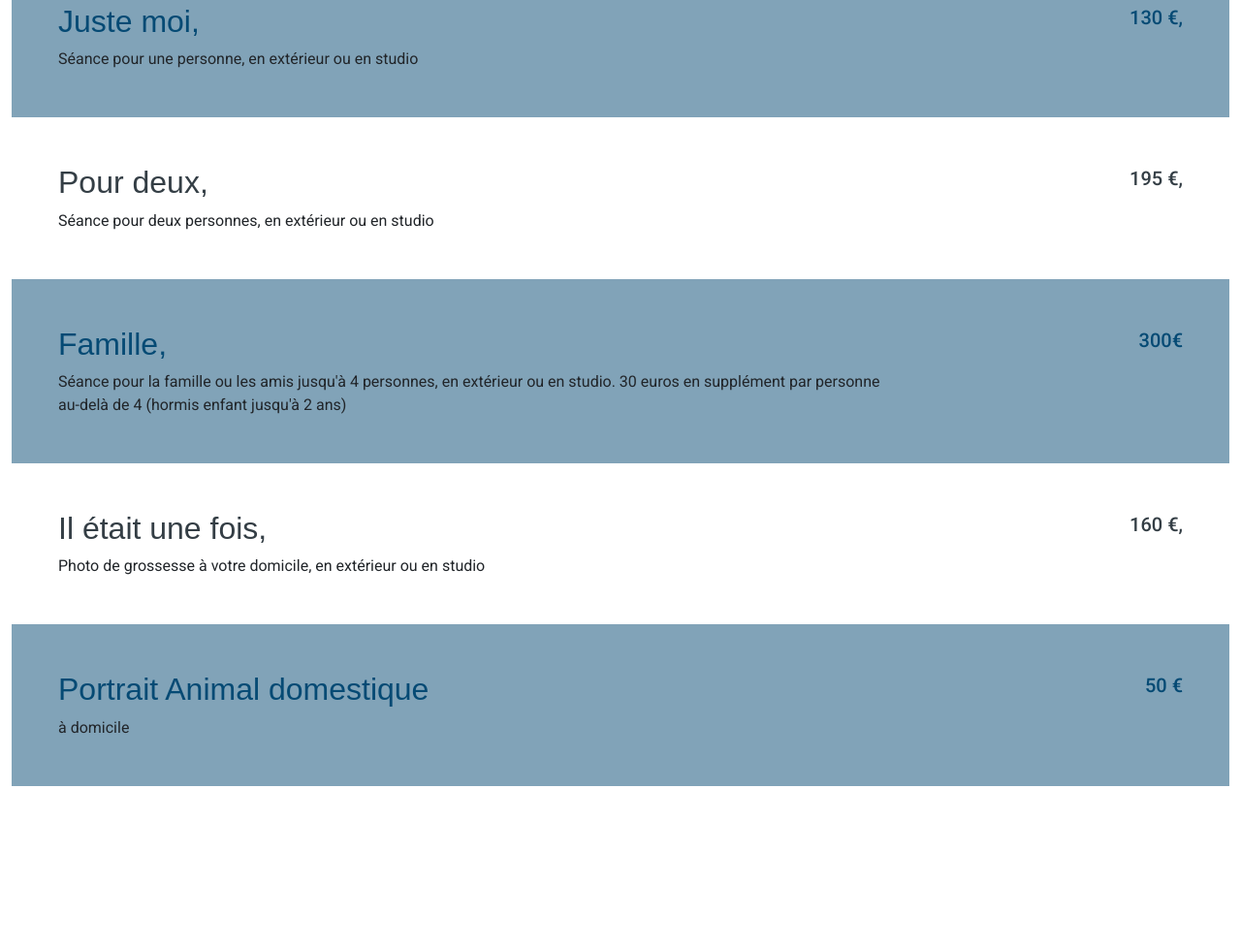
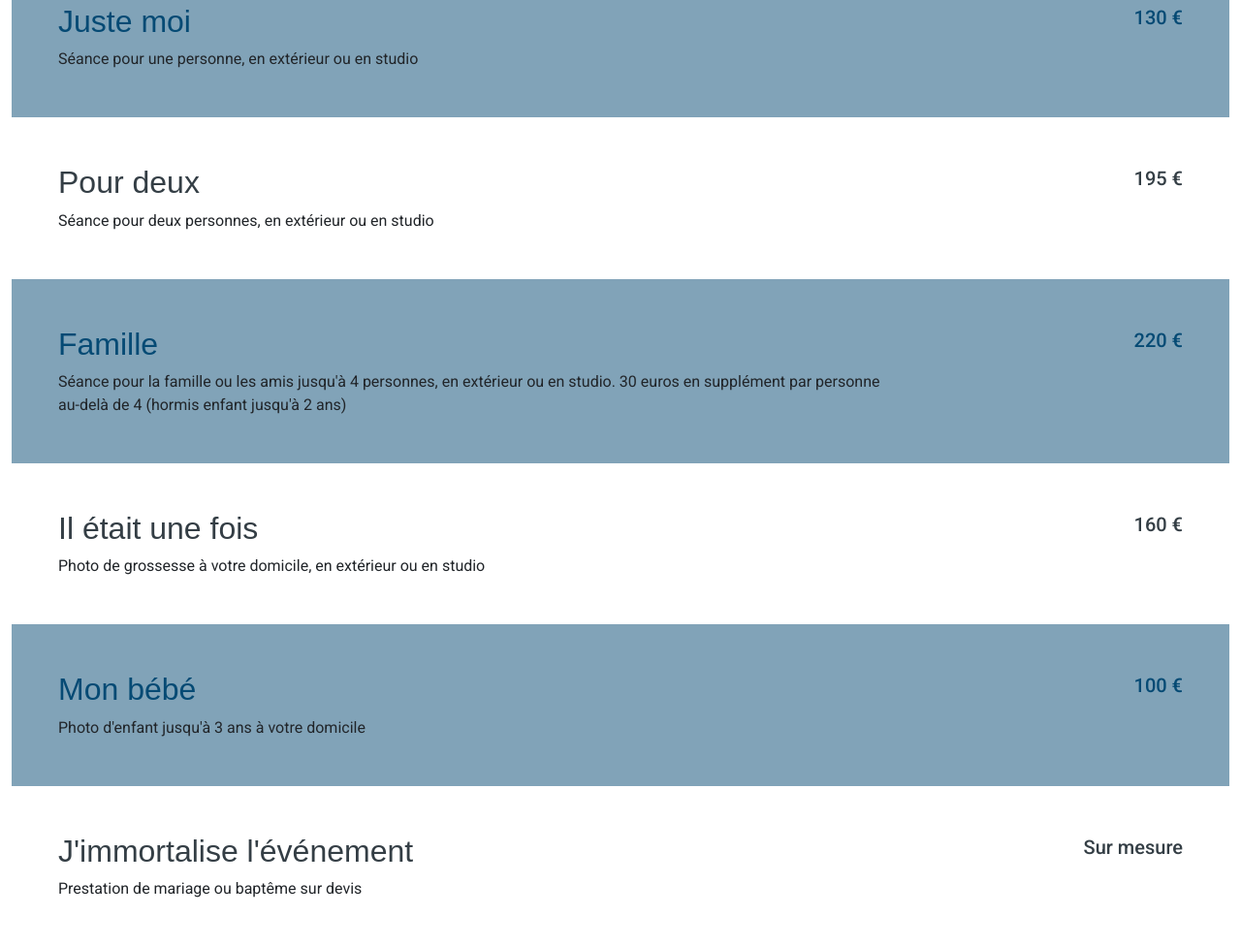
Before and after one commit to Gaelle-Bono/charles-cantin, an Eleventy site: page src/services.html in a window 1280 px wide. Shown: the part 321-1298 px from the top of the page at 97% size. Before the commit the page ends 1132 px from the top, so only its background shows below. Built offline with nearby package versions, Linux system fonts and the light colour scheme; Eleventy itself is replaced by a stand-in of ours; files that its build step writes are made by us from their sources; a web font is replaced by a local one.

Commit message:
text config.yml

```diff
--- /dev/null
+++ b/src/_data/services.json
@@ -0,0 +1,34 @@
+{
+  "items": [
+    {
+      "title": "Juste moi",
+      "price": "130 €",
+      "description": "Séance pour une personne, en extérieur ou en studio"
+    },
+    {
+      "title": "Pour deux",
+      "price": "195 €",
+      "description": "Séance pour deux personnes, en extérieur ou en studio"
+    },
+    {
+      "title": "Famille",
+      "price": "220 €",
+      "description": "Séance pour la famille ou les amis jusqu'à 4 personnes, en extérieur ou en studio. 30 euros en supplément par personne au-delà de 4 (hormis enfant jusqu'à 2 ans)"
+    },
+    {
+      "title": "Il était une fois",
+      "price": "160 €",
+      "description": "Photo de grossesse à votre domicile, en extérieur ou en studio"
+    },
+    {
+      "title": "Mon bébé",
+      "price": "100 €",
+      "description": "Photo d'enfant jusqu'à 3 ans à votre domicile"
+    },
+    {
+      "title": "J'immortalise l'événement",
+      "price": "Sur mesure",
+      "description": "Prestation de mariage ou baptême sur devis"
+    }
+  ]
+}
--- a/src/admin/config.yml
+++ b/src/admin/config.yml
@@ -32,7 +32,7 @@ collections:
           - { name: "contact-nav", label: "Contact title" }
       - name: "items"
         label: "Prestations"
-        file: "src/_data/prestations.yaml"
+        file: "src/_data/services.json"
         fields:
           - label: Services items
             name: items
--- a/src/services.html
+++ b/src/services.html
@@ -7,7 +7,7 @@ layout: layout/base.html
       Prestations et tarifs
   </h1>
 
-  {% for item in prestations.items %}
+  {% for item in services.items %}
     <div class="p-5 service-container">
       <div class="row">
         <div class="col-9">
```
Also changed, not shown: .eleventy.js.
